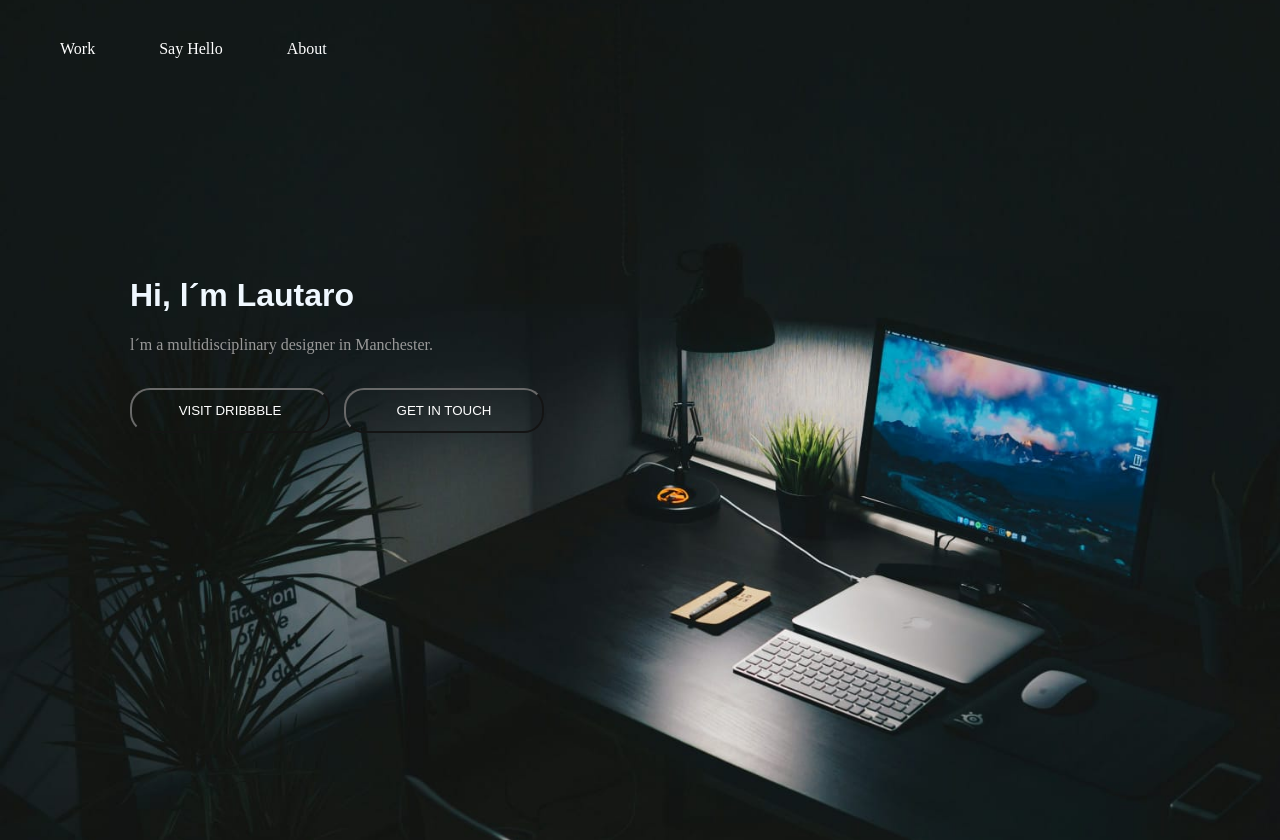
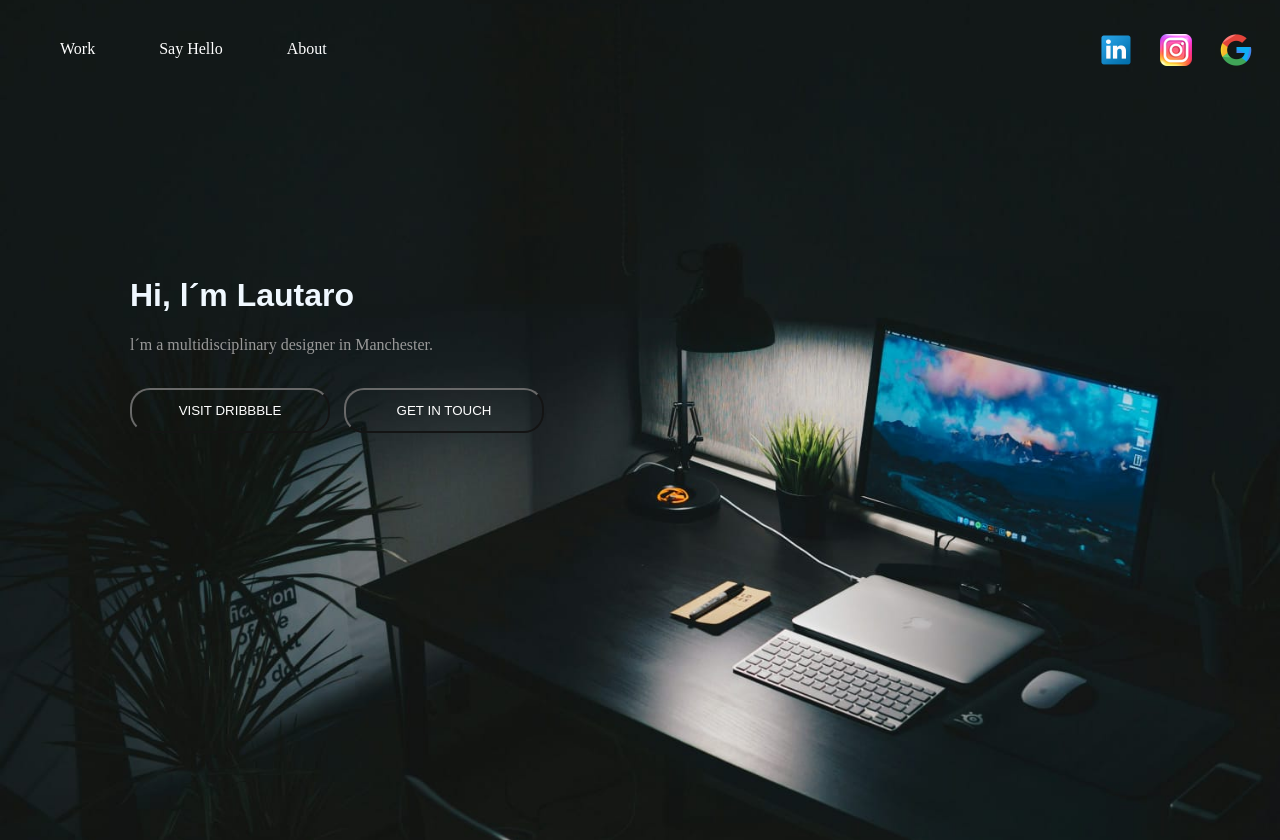
Before and after one commit to lauti-Git/pagina-web, a plain HTML site: page index.html in a window 1280 px wide. Drawn offline with Linux system fonts and the light colour scheme; files whose address does not match are found by name.

Commit message:
Update index.html

```diff
--- a/index.html
+++ b/index.html
@@ -6,7 +6,7 @@
     , initial-scale=1.0">
     <title > MinionLanda </title>
 
-    <link rel="icon" href="img/github_icon-icons.com_60477.ico">
+    <link rel="icon" href="github_icon-icons.com_60477.ico">
 
 <link rel="stylesheet" href="style.css">
 
@@ -27,9 +27,9 @@
 
         <nav class="iconos">
             <ul>
-                <li><a href="https://uy.linkedin.com/"><img src="img/linkedin_socialnetwork_17441.ico" alt=""></a></li>
-                <li><a href="https://www.instagram.com/"><img src="img/instagram_logo_icon_181738.ico" alt=""></a></li>
-                <li><a href="https://www.google.com/?hl=es"><img src="img/Google_icon-icons.com_60497.ico" alt=""></a></li>
+                <li><a href="https://uy.linkedin.com/"><img src="linkedin_socialnetwork_17441.ico" alt=""></a></li>
+                <li><a href="https://www.instagram.com/"><img src="instagram_logo_icon_181738.ico" alt=""></a></li>
+                <li><a href="https://www.google.com/?hl=es"><img src="Google_icon-icons.com_60497.ico" alt=""></a></li>
             </ul>
         </nav>
 
```
